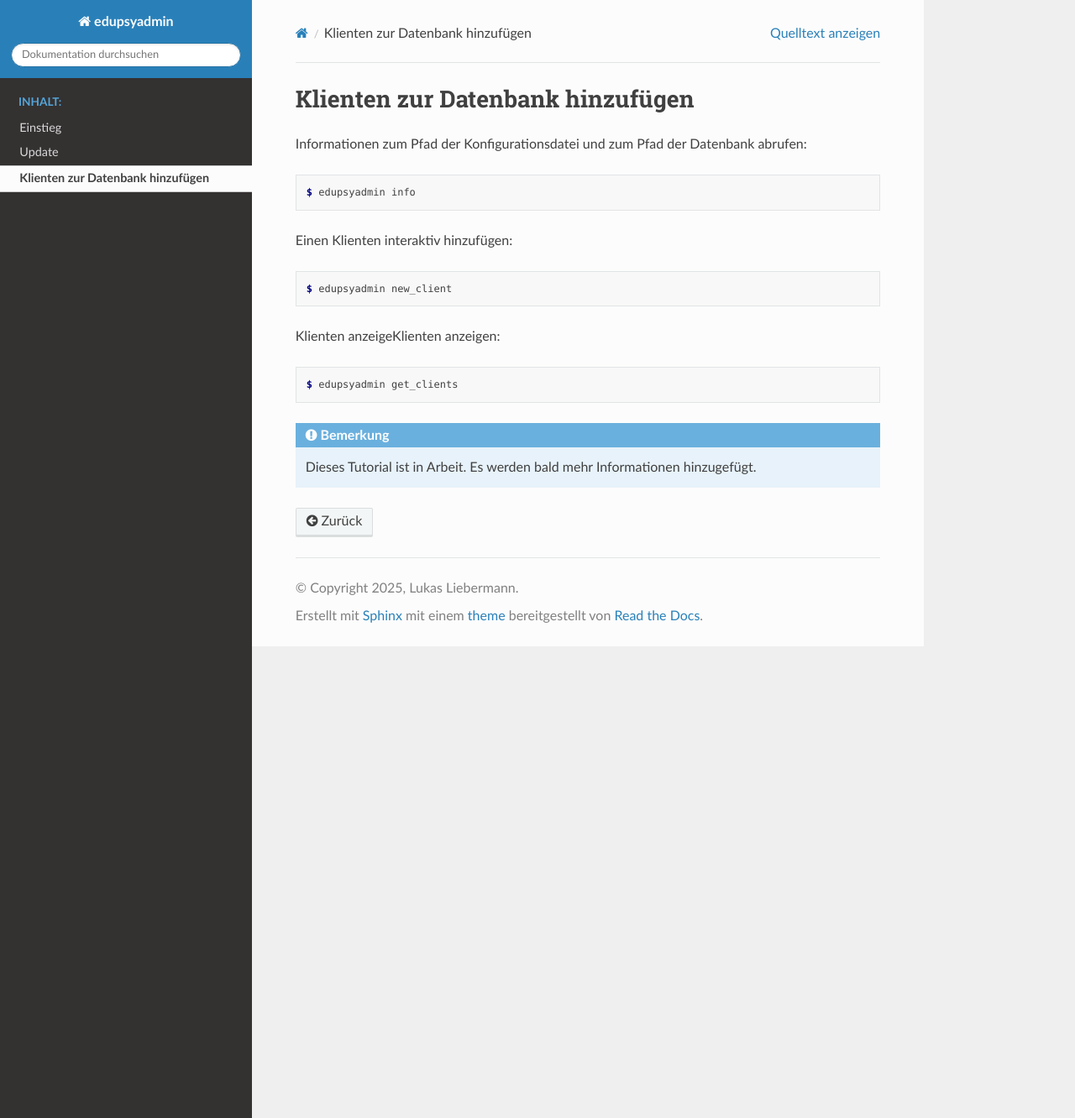
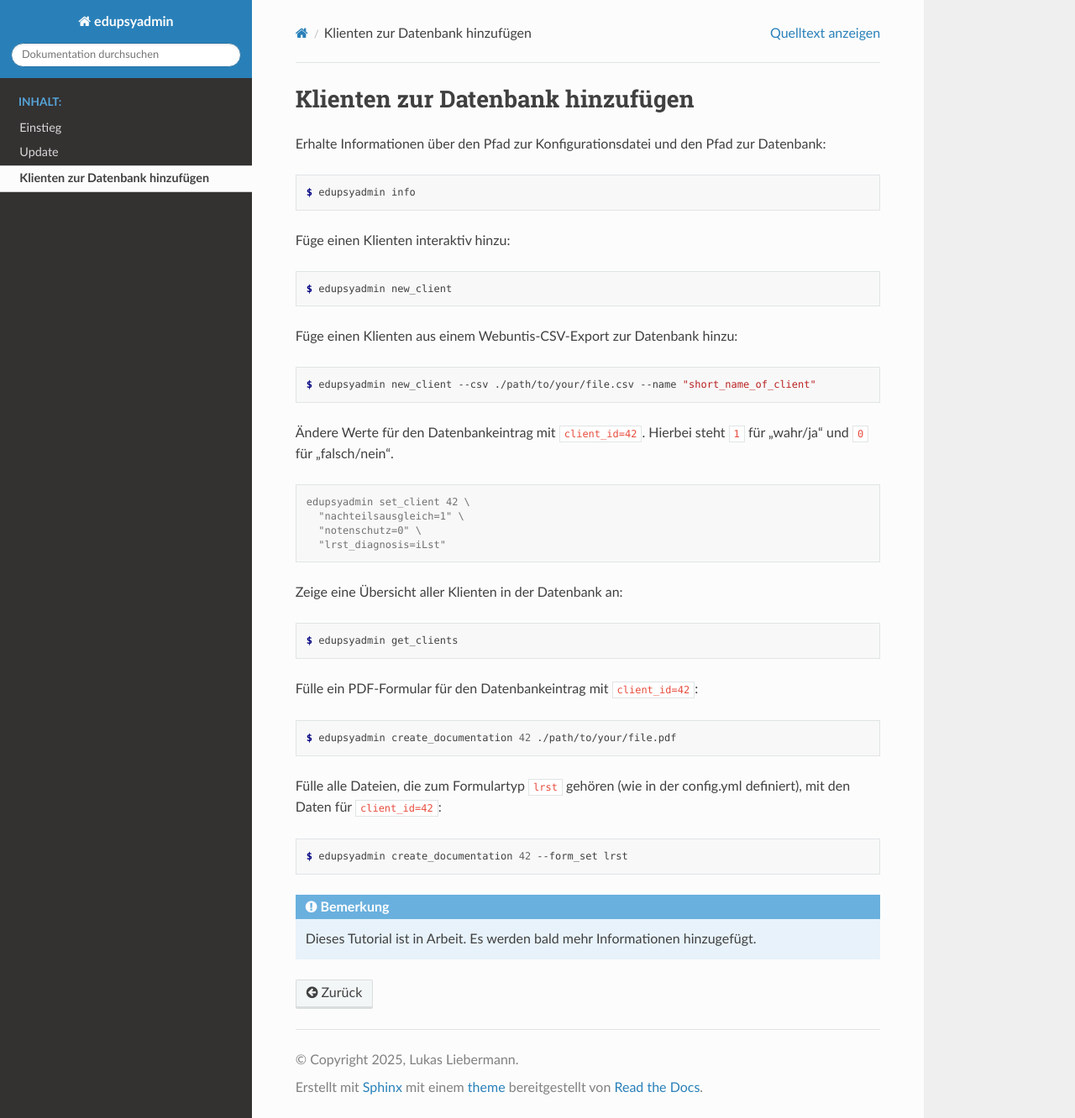
Before and after one commit to LKirst/edupsyadmin, a Sphinx documentation site: the page built from docs/tutorial/addingclients.rst, in a window 1280 px wide and 1332 px high. Shown: the whole window at 84% size. Built offline with Sphinx 7.4.7 and the Read the Docs theme 3.1.0, drawn with Linux system fonts in a browser that asks for light colours.

Commit message:
docs(addingclients.rst): add more examples for edupsyadmin usage

```diff
--- a/docs/tutorial/addingclients.rst
+++ b/docs/tutorial/addingclients.rst
@@ -1,23 +1,53 @@
 Klienten zur Datenbank hinzufügen
 =================================
 
-Informationen zum Pfad der Konfigurationsdatei und zum Pfad der Datenbank abrufen:
+Erhalte Informationen über den Pfad zur Konfigurationsdatei und den Pfad zur
+Datenbank:
 
 .. code-block:: console
 
-  $ edupsyadmin info
+    $ edupsyadmin info
 
-Einen Klienten interaktiv hinzufügen:
+Füge einen Klienten interaktiv hinzu:
 
 .. code-block:: console
 
-  $ edupsyadmin new_client
+    $ edupsyadmin new_client
 
-Klienten anzeigeKlienten anzeigen:
+Füge einen Klienten aus einem Webuntis-CSV-Export zur Datenbank hinzu:
 
 .. code-block:: console
 
-  $ edupsyadmin get_clients
+    $ edupsyadmin new_client --csv ./path/to/your/file.csv --name "short_name_of_client"
+
+Ändere Werte für den Datenbankeintrag mit ``client_id=42``. Hierbei steht ``1``
+für "wahr/ja" und ``0`` für "falsch/nein".
+
+.. code-block:: console
+
+    edupsyadmin set_client 42 \
+      "nachteilsausgleich=1" \
+      "notenschutz=0" \
+      "lrst_diagnosis=iLst"
+
+Zeige eine Übersicht aller Klienten in der Datenbank an:
+
+.. code-block:: console
+
+    $ edupsyadmin get_clients
+
+Fülle ein PDF-Formular für den Datenbankeintrag mit ``client_id=42``:
+
+.. code-block:: console
+
+    $ edupsyadmin create_documentation 42 ./path/to/your/file.pdf
+
+Fülle alle Dateien, die zum Formulartyp ``lrst`` gehören (wie in der
+config.yml definiert), mit den Daten für ``client_id=42``:
+
+.. code-block:: console
+
+    $ edupsyadmin create_documentation 42 --form_set lrst
 
 .. note::
 
```
